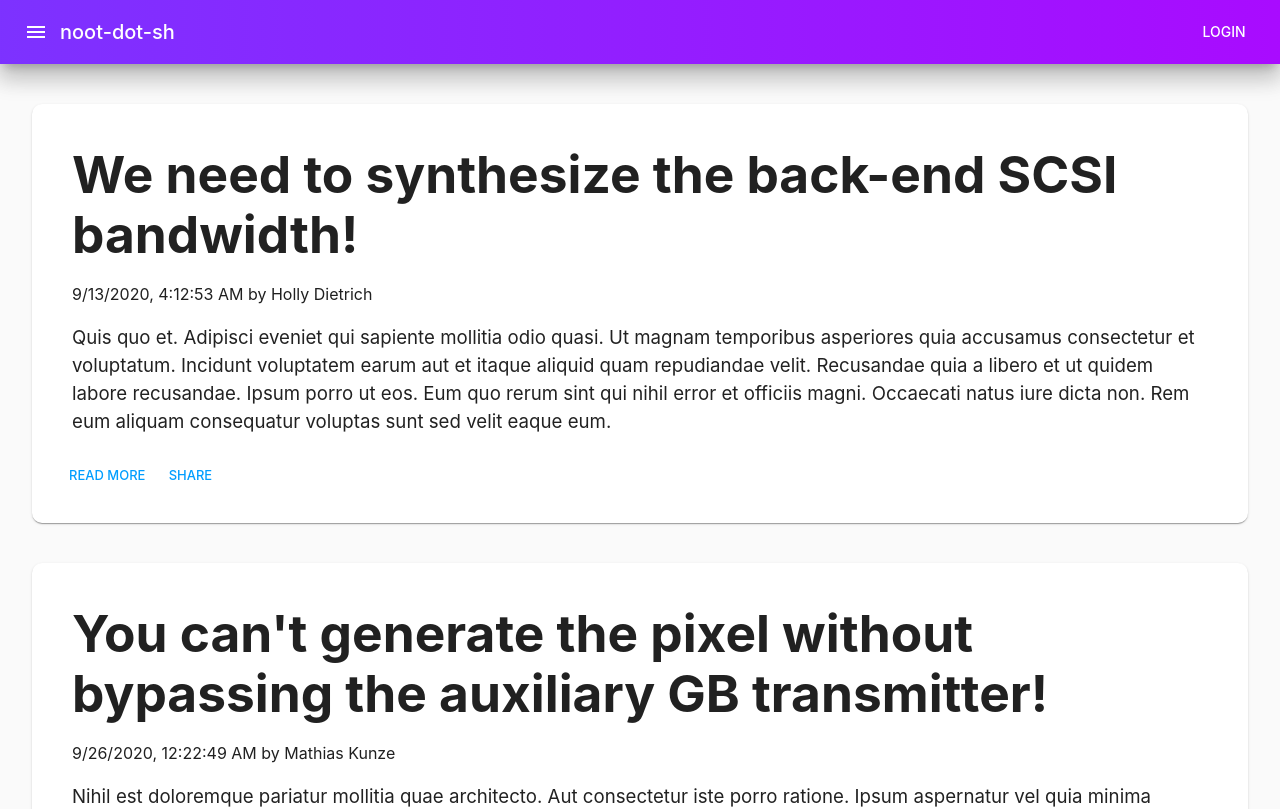
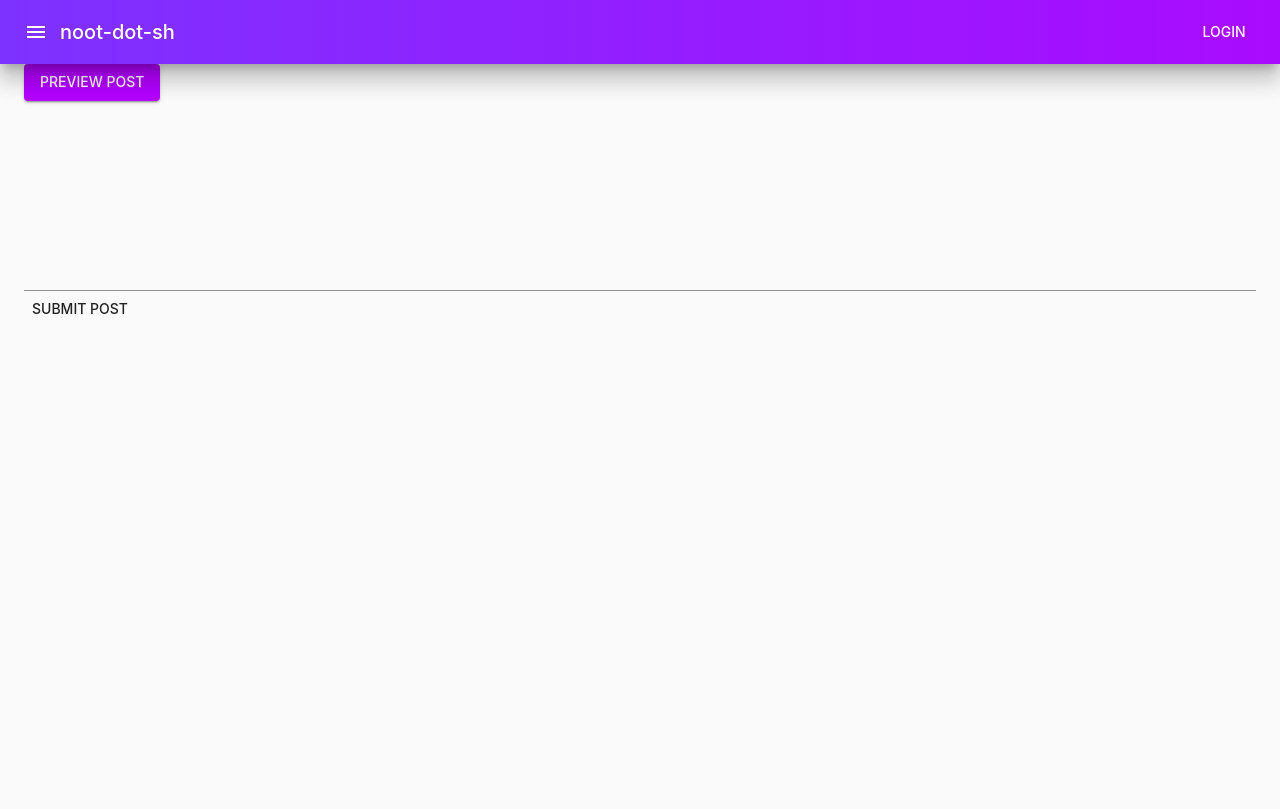
Before and after one commit to devnoot/noot.sh-website, a React (Vite) app: page /post/add in a window 1280 px wide. Shown: the top 809 px of the page. Built offline with nearby package versions, Linux system fonts and the light colour scheme.

Commit message:
Added add post page

```diff
--- a/package.json
+++ b/package.json
@@ -17,6 +17,7 @@
     "@types/material-ui": "^0.21.8",
     "@types/react": "^16.8.6",
     "@types/react-dom": "^16.9.8",
+    "@types/react-router-dom": "^5.1.6",
     "cross-env": "^7.0.2",
     "gh-pages": "^3.1.0",
     "parcel": "^2.0.0-beta.1",
@@ -29,7 +30,9 @@
     "firebase": "^7.21.1",
     "react": "^16.8.0",
     "react-device-detect": "^1.13.1",
-    "react-dom": "^16.8.0"
+    "react-dom": "^16.8.0",
+    "react-markdown": "^5.0.2",
+    "react-router-dom": "^5.2.0"
   },
   "browserslist": "> 0.2%"
 }
--- /dev/null
+++ b/src/AddPostPage/AddPost.tsx
@@ -0,0 +1,34 @@
+import React from 'react'
+import {Button, TextField} from '@material-ui/core'
+import Markdown from 'react-markdown'
+
+const AddPost = () => {
+
+    const [postValue, setPostValue] = React.useState('')
+    const [isPreview, setIsPreview] = React.useState(false)
+
+    const handleInputChange = e => {
+        setPostValue(e.target.value)
+    }
+
+    const handleSubmit = e => {
+        console.log(postValue)
+    }
+
+    const handleToggle = () => {
+        setIsPreview(!isPreview)
+    }
+
+    return (
+        <div>
+            <Button onClick={handleToggle} variant="contained" color={isPreview ? "secondary": "primary"}>
+                {isPreview ? "Back to editor" : "Preview post"}
+            </Button>
+            {!isPreview && <TextField type="text" multiline onChange={handleInputChange} value={postValue} fullWidth rows={8}/>}
+            {isPreview && <Markdown>{postValue}</Markdown>}
+            <Button onClick={handleSubmit}>Submit Post</Button>
+        </div>
+    )
+}
+
+export { AddPost }
--- a/src/App.tsx
+++ b/src/App.tsx
@@ -9,7 +9,8 @@ import { FirebaseContext } from './contexts/FirebaseContext'
 import { LoadingContext } from './contexts/LoadingContext'
 import { ProfileContext } from './contexts/ProfileContext'
 import { firebase } from './firebase'
-
+import { BrowserRouter as Router, Switch, Route } from 'react-router-dom'
+import {AddPost} from './AddPostPage/AddPost'
 export const App: FunctionComponent = () => {
   const [posts, setPosts] = useState<T_Post[]>([])
   const [isLoading, setIsLoading] = useState(false)
@@ -30,9 +31,14 @@ export const App: FunctionComponent = () => {
       <LoadingContext.Provider value={{ isLoading, setIsLoading }}>
         <FirebaseContext.Provider value={firebase}>
           <ProfileContext.Provider value={{ profile, setProfile }}>
+
+            <Router>
               <Navbar />
               <Container maxWidth={isMobile ? false : 'lg'}>
                 {isLoading && <p>Loading...</p>}
+                <Switch>
+
+                  <Route exact path="/">
                     {posts.map((post, index) => (
                         <Post
                             key={index}
@@ -42,7 +48,18 @@ export const App: FunctionComponent = () => {
                             author={post.author}
                         />
                     ))}
+                  </Route>
+
+                  <Route path="/post/add">
+                    <AddPost />
+                  </Route>
+
+                </Switch>
+
               </Container>
+
+            </Router>
+
           </ProfileContext.Provider>
         </FirebaseContext.Provider>
       </LoadingContext.Provider>
--- a/src/Navbar/Navbar.tsx
+++ b/src/Navbar/Navbar.tsx
@@ -12,6 +12,7 @@ import {
 import { Menu } from '@material-ui/icons'
 import { FirebaseContext } from '../contexts/FirebaseContext'
 import { ProfileContext } from '../contexts/ProfileContext'
+import { Link } from 'react-router-dom'
 
 const MenuIcon = (props: IconButtonProps) => (
   <IconButton {...props}>
@@ -123,9 +124,11 @@ export const Navbar: FunctionComponent = (props: AppBarProps) => {
         {profile && (
           <React.Fragment>
             {profile?.roles.includes('Admin') && (
-              <Button className={classes.button}>
-                Add Post
-              </Button>
+                <Link to="/post/add">
+                  <Button className={classes.button}>
+                    Add Post
+                  </Button>
+                </Link>
             )}
             <Button className={classes.button} onClick={handleLogout}>
               Logout
```
Also changed, not shown: 1 other file (tests, documents, lock files or other folders). Lines whose indentation alone changed are shown as unchanged.
